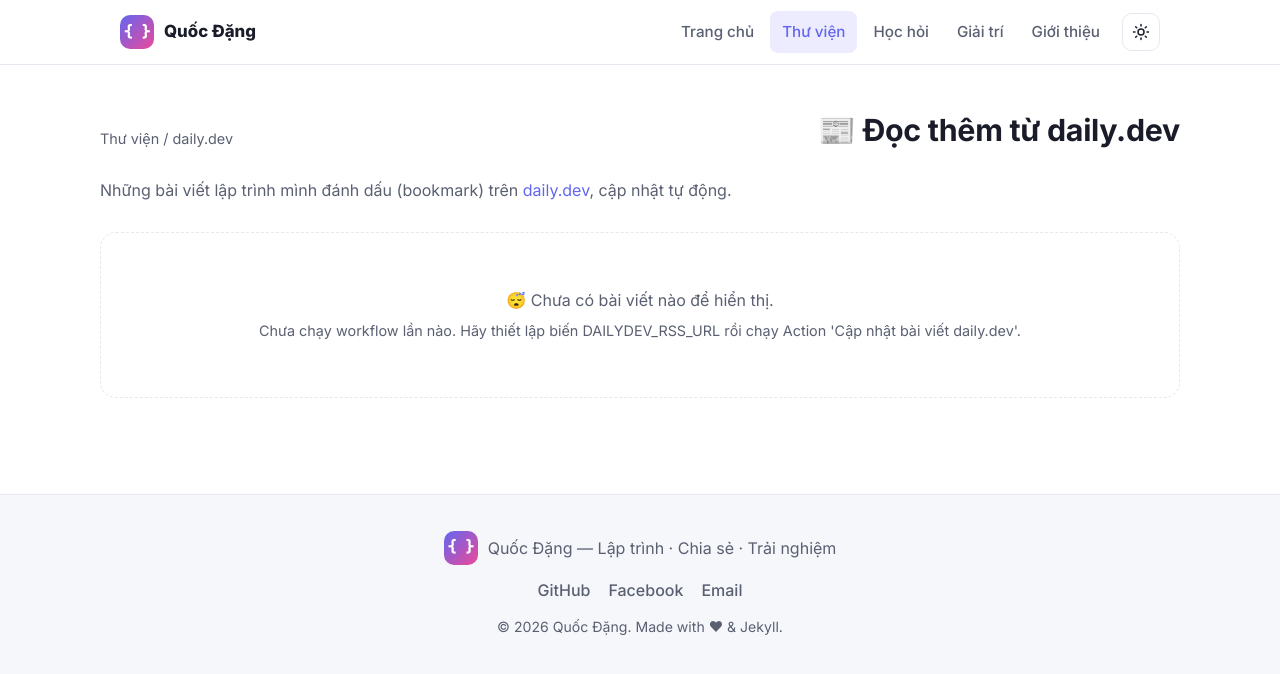
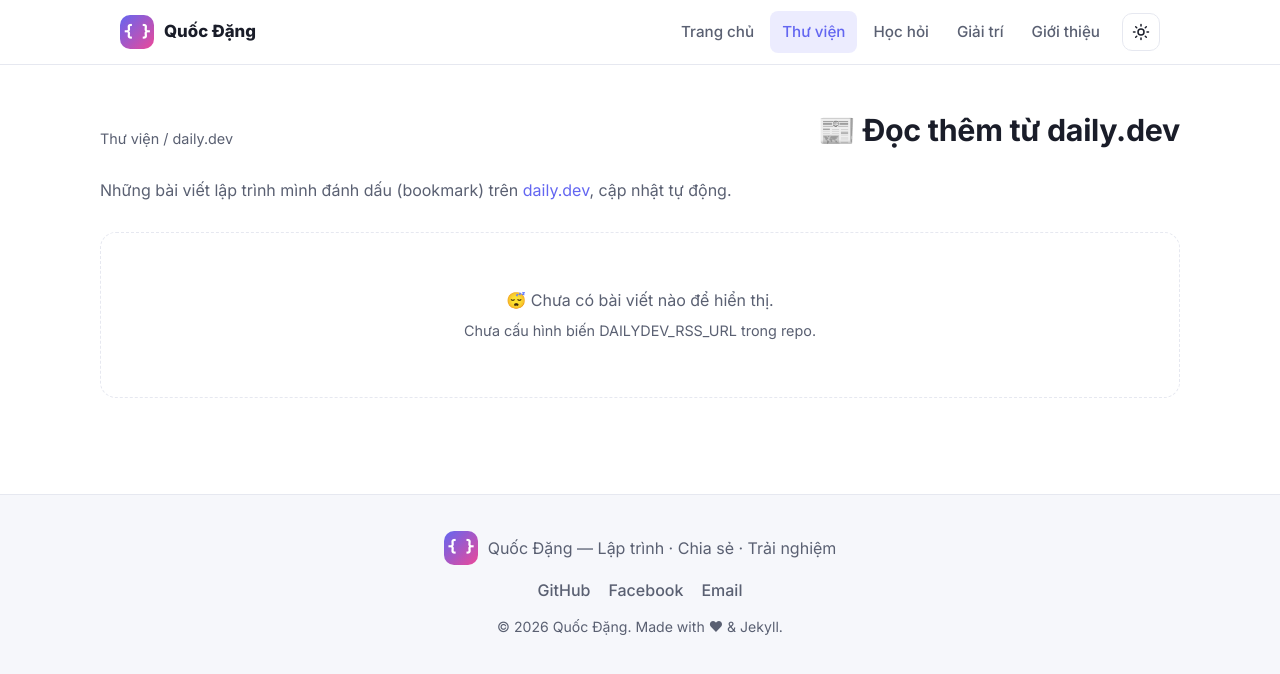
Before and after one commit to QuocDang0704/QuocDang0704.github.io, a Jekyll site: the page built from docs/daily-dev.md, in a window 1280 px wide. Shown: the top 674 px of the page. Built offline with Jekyll 4.4.1, drawn with Linux system fonts in a browser that asks for light colours.

Commit message:
chore: cập nhật bài viết daily.dev [skip ci]

```diff
--- a/docs/_data/dailydev.json
+++ b/docs/_data/dailydev.json
@@ -1,6 +1,6 @@
 {
-  "updatedAt": "",
+  "updatedAt": "2026-10-28T15:04:17.802Z",
   "configured": false,
-  "reason": "Chưa chạy workflow lần nào. Hãy thiết lập biến DAILYDEV_RSS_URL rồi chạy Action 'Cập nhật bài viết daily.dev'.",
+  "reason": "Chưa cấu hình biến DAILYDEV_RSS_URL trong repo.",
   "items": []
 }
```
